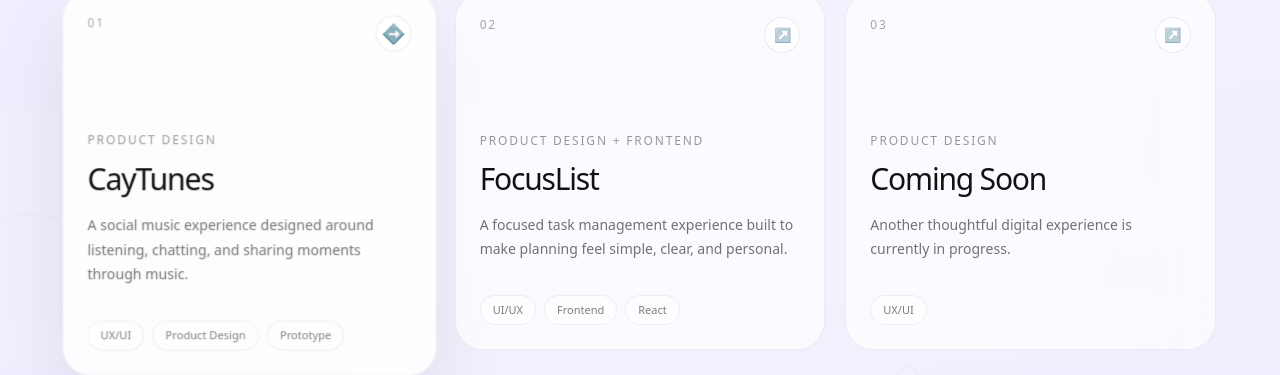
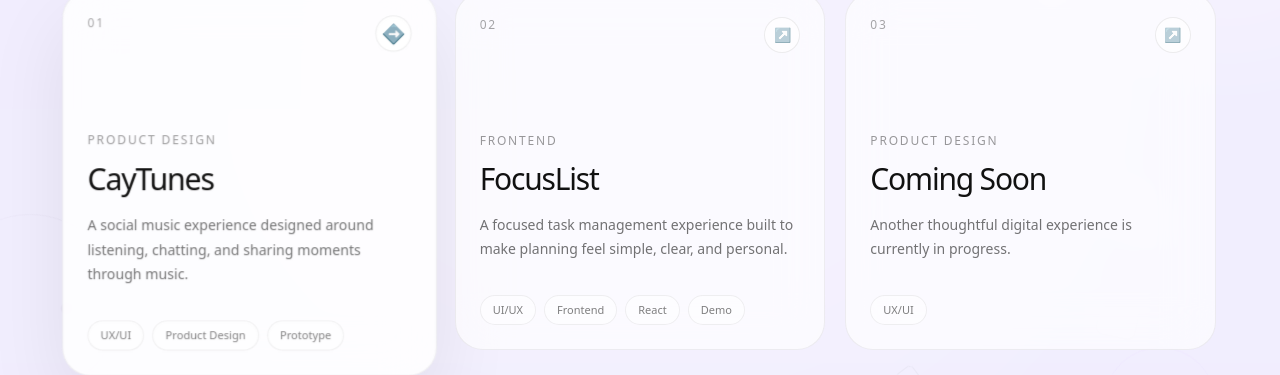
Before and after one commit to mayank-sharma09/mayankdadhich09, a Next.js app: page /design in a window 1280 px wide. Shown: the part 1200-1575 px from the top of the page. Built offline with nearby package versions, Linux system fonts and the light colour scheme.

Commit message:
design updated

```diff
--- a/src/app/components/SelectedWork.jsx
+++ b/src/app/components/SelectedWork.jsx
@@ -16,12 +16,12 @@ const projects = [
   },
   {
     number: "02",
-    category: "Product Design + Frontend",
+    category: " Frontend",
     title: "FocusList",
     description:
       "A focused task management experience built to make planning feel simple, clear, and personal.",
-    tags: ["UI/UX", "Frontend", "React"],
-    href: "/design/focuslist",
+    tags: ["UI/UX", "Frontend", "React", "Demo"],
+    href: "https://task-list-theta-amber.vercel.app/",
     theme: "focus",
   },
   {
--- a/src/app/design/page.jsx
+++ b/src/app/design/page.jsx
@@ -29,7 +29,7 @@ export default function DesignPage() {
   {/* MOBILE VIDEO */}
   <div className="absolute inset-0 block md:hidden">
     <video
-      src="/designPage-Mobile.mp4"
+      src="/designPage.mp4"
       autoPlay
       loop
       muted
```
Also changed, not shown: 1 other file (tests, documents, lock files or other folders).
